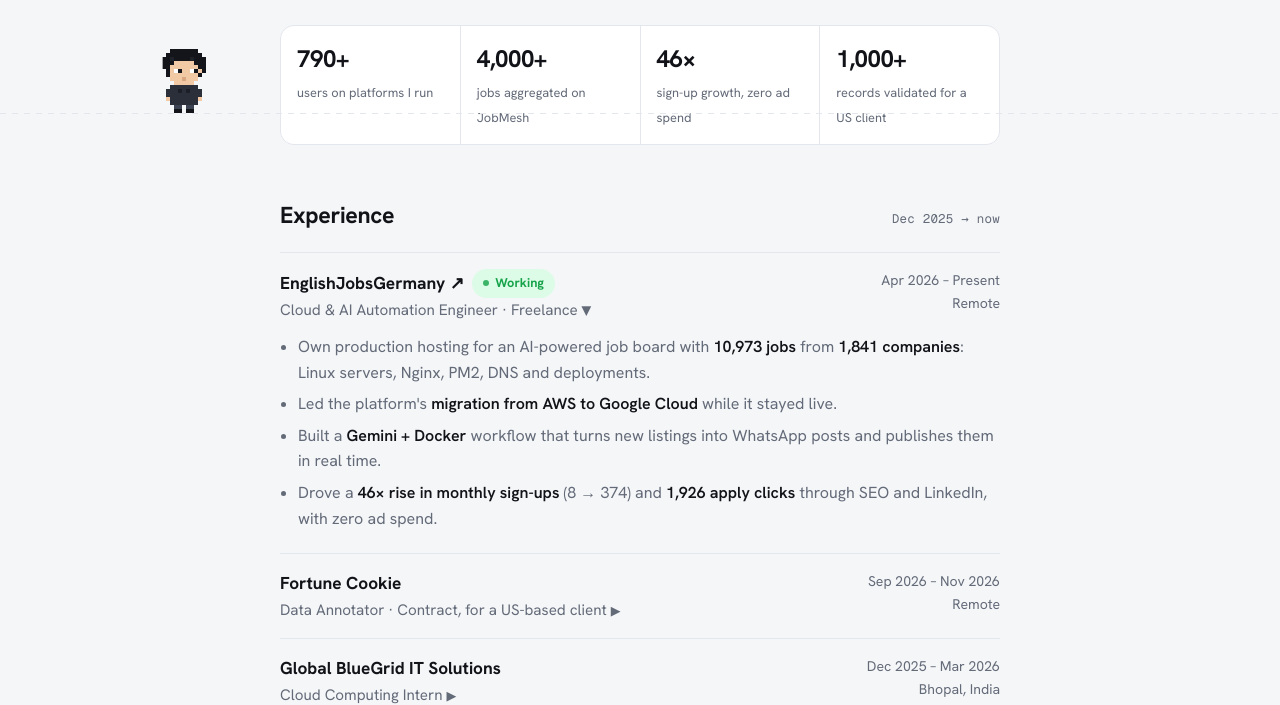
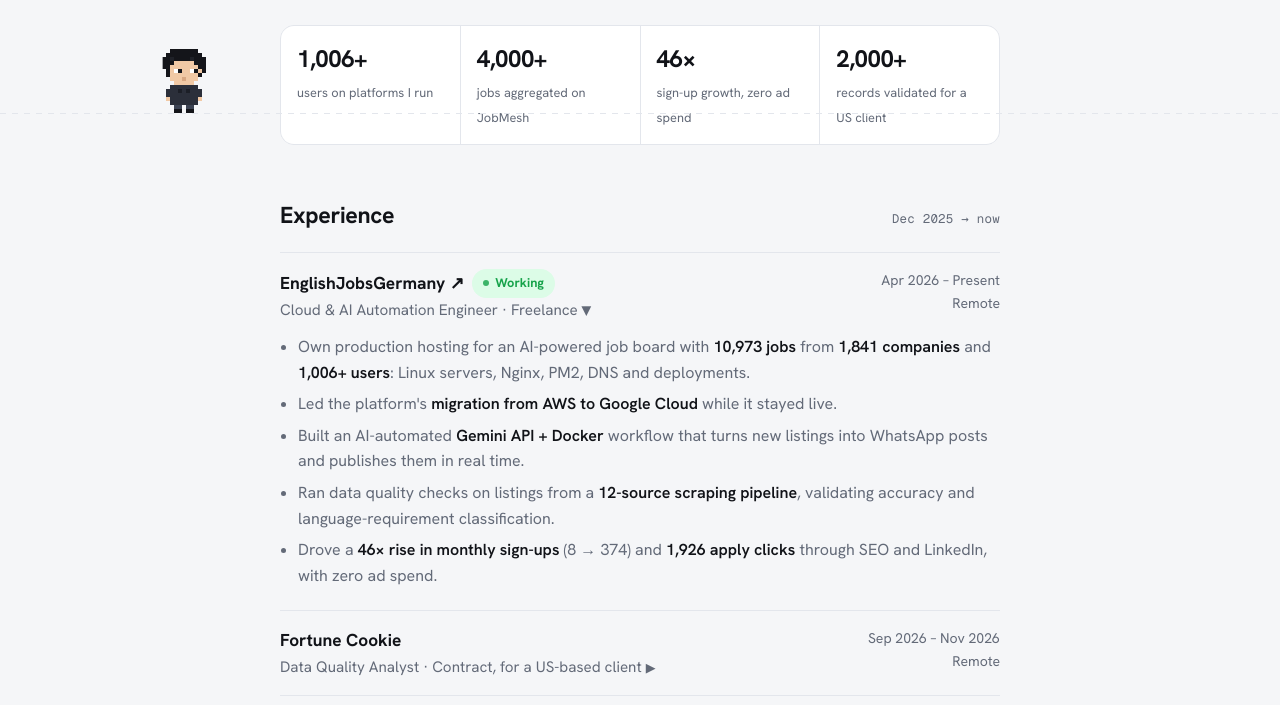
Before and after one commit to impiyushkumar/impiyushkumar.github.io, a plain HTML site: page index.html in a window 1280 px wide. Shown: the part 677-1382 px from the top of the page. Drawn offline with nearby package versions, Linux system fonts and the light colour scheme; animation ran at ten frames a second.

Commit message:
Update experience, stats and resumes

```diff
--- a/index.html
+++ b/index.html
@@ -267,10 +267,10 @@ footer{padding-block:36px 150px;color:var(--muted);font-size:.85rem;display:flex
     </div>
 
     <div class="stats" id="stats">
-      <div><b data-n="790" data-s="+">0</b><span>users on platforms I run</span></div>
+      <div><b data-n="1006" data-s="+">0</b><span>users on platforms I run</span></div>
       <div><b data-n="4000" data-s="+">0</b><span>jobs aggregated on JobMesh</span></div>
       <div><b data-n="46" data-s="×">0</b><span>sign-up growth, zero ad spend</span></div>
-      <div><b data-n="1000" data-s="+">0</b><span>records validated for a US client</span></div>
+      <div><b data-n="2000" data-s="+">0</b><span>records validated for a US client</span></div>
     </div>
   </header>
 
@@ -282,20 +282,21 @@ footer{padding-block:36px 150px;color:var(--muted);font-size:.85rem;display:flex
         <div class="when">Apr 2026 – Present<br>Remote</div>
       </summary>
       <ul>
-        <li>Own production hosting for an AI-powered job board with <b>10,973 jobs</b> from <b>1,841 companies</b>: Linux servers, Nginx, PM2, DNS and deployments.</li>
+        <li>Own production hosting for an AI-powered job board with <b>10,973 jobs</b> from <b>1,841 companies</b> and <b>1,006+ users</b>: Linux servers, Nginx, PM2, DNS and deployments.</li>
         <li>Led the platform's <b>migration from AWS to Google Cloud</b> while it stayed live.</li>
-        <li>Built a <b>Gemini + Docker</b> workflow that turns new listings into WhatsApp posts and publishes them in real time.</li>
+        <li>Built an AI-automated <b>Gemini API + Docker</b> workflow that turns new listings into WhatsApp posts and publishes them in real time.</li>
+        <li>Ran data quality checks on listings from a <b>12-source scraping pipeline</b>, validating accuracy and language-requirement classification.</li>
         <li>Drove a <b>46× rise in monthly sign-ups</b> (8 → 374) and <b>1,926 apply clicks</b> through SEO and LinkedIn, with zero ad spend.</li>
       </ul>
     </details>
     <details class="job reveal">
       <summary>
-        <div><div class="co">Fortune Cookie</div><div class="title">Data Annotator · Contract, for a US-based client <span class="chev">▶</span></div></div>
+        <div><div class="co">Fortune Cookie</div><div class="title">Data Quality Analyst · Contract, for a US-based client <span class="chev">▶</span></div></div>
         <div class="when">Sep 2026 – Nov 2026<br>Remote</div>
       </summary>
       <ul>
-        <li>Annotated and verified <b>1,000+ records</b> against the client's production backend.</li>
-        <li>Reconciled large Excel datasets using the backend as the source of truth, fixing field-level errors.</li>
+        <li>Audited and validated <b>2,000+ records</b> against the client's production backend, fixing field-level errors.</li>
+        <li>Reconciled and cleaned large Excel datasets using the backend as the source of truth, adding missing records.</li>
       </ul>
     </details>
     <details class="job reveal">
```
Also changed, not shown: 2 other files.
